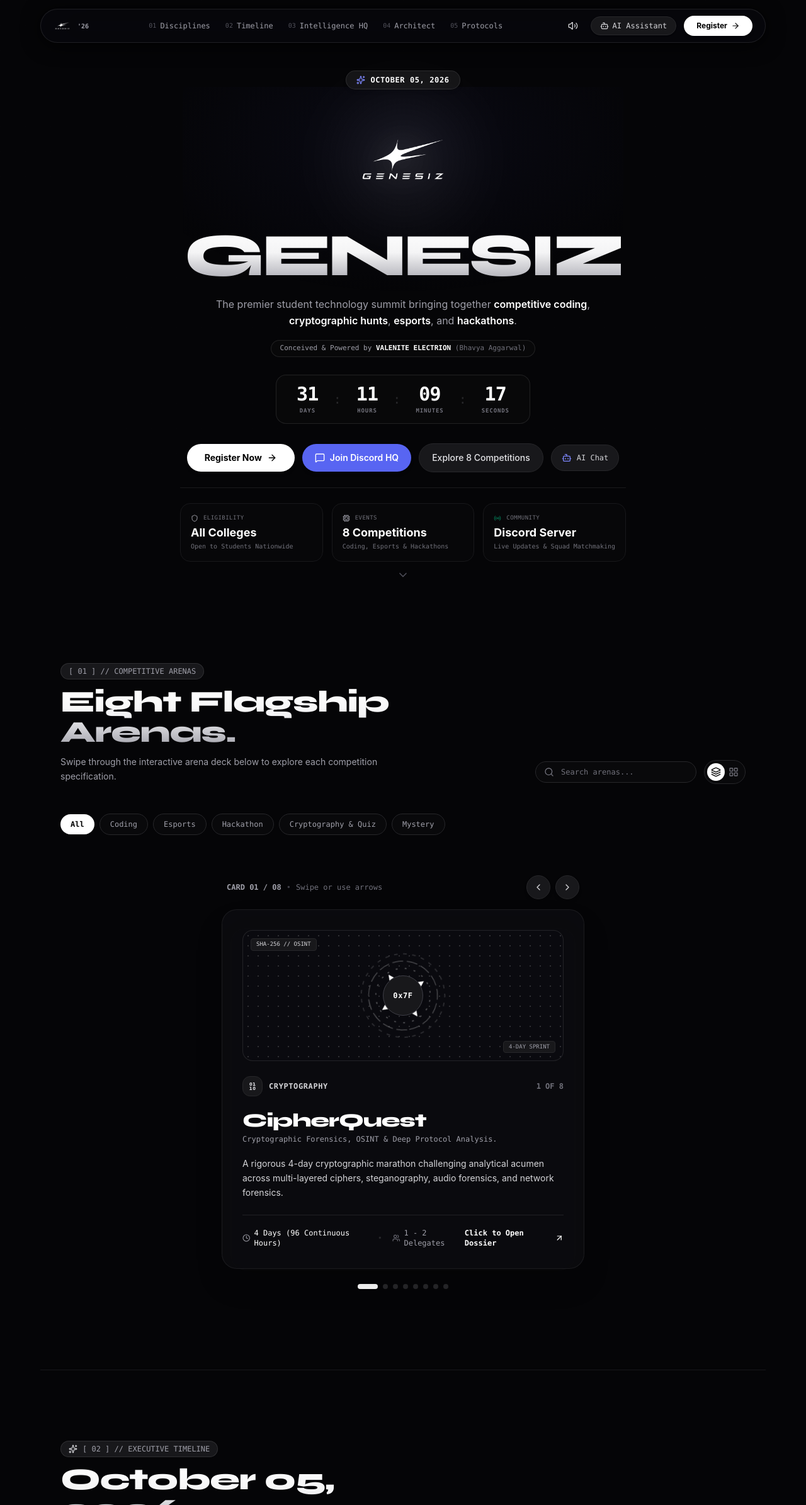
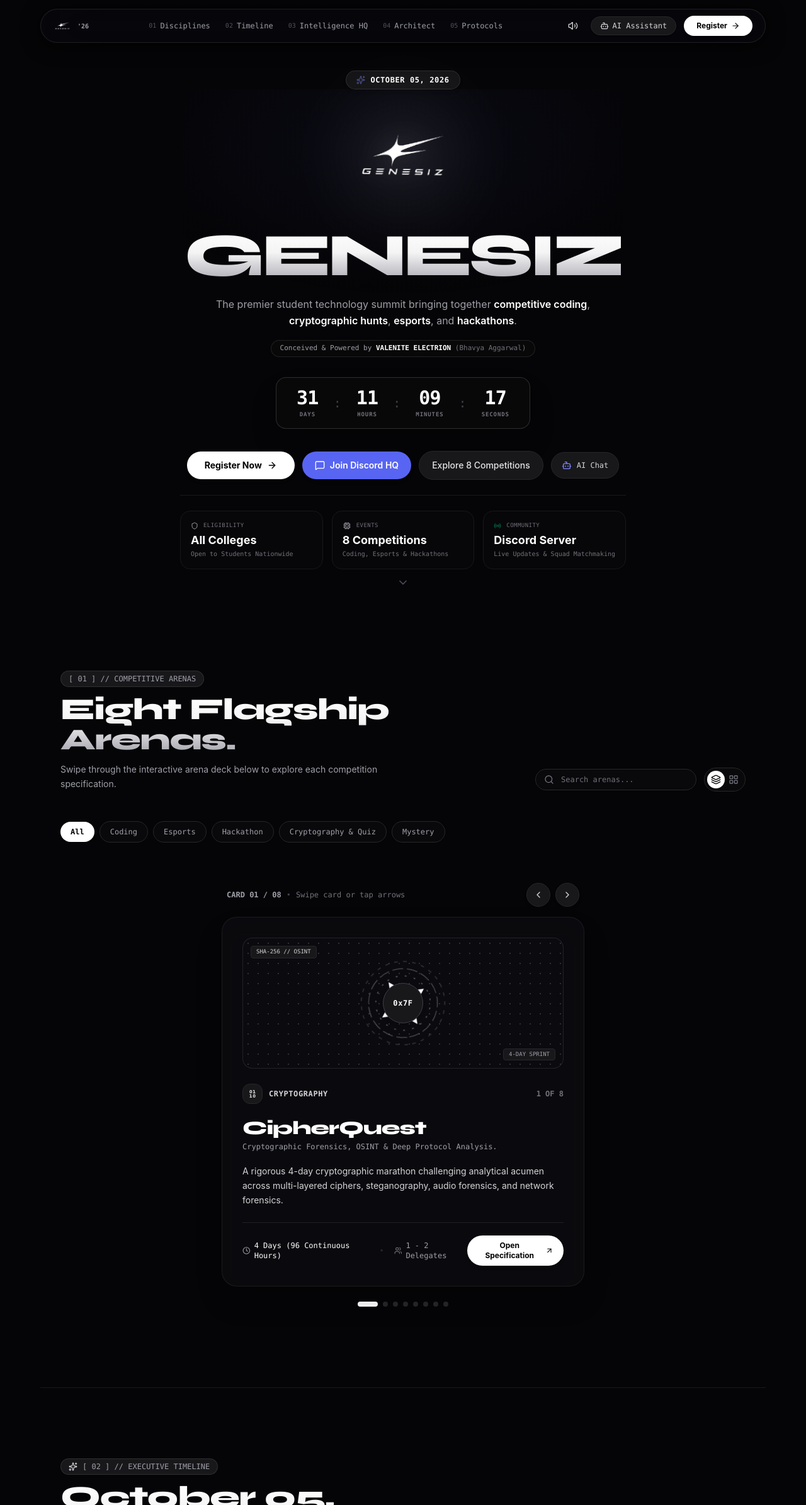
Before and after one commit to Valenite/genesiz-web, a React (Vite) app: page / in a window 1280 px wide. Shown: the top 2390 px of the page at 63% size. Built offline with nearby package versions, Linux system fonts and the light colour scheme.

Commit message:
Fix card swiping modal trigger, add float levitation for emblem, and emerging portal timer animation

```diff
--- a/src/components/EventGrid.tsx
+++ b/src/components/EventGrid.tsx
@@ -49,6 +49,7 @@ export const EventGrid: React.FC<EventGridProps> = ({ onSelectEvent }) => {
   const [touchStartX, setTouchStartX] = useState<number | null>(null);
   const [swipeOffset, setSwipeOffset] = useState<number>(0);
   const [isSwiping, setIsSwiping] = useState<boolean>(false);
+  const [dragMoved, setDragMoved] = useState<boolean>(false);
 
   const categories = [
     'All',
@@ -85,6 +86,7 @@ export const EventGrid: React.FC<EventGridProps> = ({ onSelectEvent }) => {
     soundFX.playWarp();
     setCurrentIndex((prev) => (prev + 1) % totalFiltered);
     setSwipeOffset(0);
+    setDragMoved(false);
   };
 
   const handlePrev = () => {
@@ -92,6 +94,7 @@ export const EventGrid: React.FC<EventGridProps> = ({ onSelectEvent }) => {
     soundFX.playWarp();
     setCurrentIndex((prev) => (prev - 1 + totalFiltered) % totalFiltered);
     setSwipeOffset(0);
+    setDragMoved(false);
   };
 
   // Touch Swipe Handlers
@@ -99,21 +102,25 @@ export const EventGrid: React.FC<EventGridProps> = ({ onSelectEvent }) => {
     const clientX = 'touches' in e ? e.touches[0].clientX : e.clientX;
     setTouchStartX(clientX);
     setIsSwiping(true);
+    setDragMoved(false);
   };
 
   const handleTouchMove = (e: React.TouchEvent | React.MouseEvent) => {
     if (touchStartX === null || !isSwiping) return;
     const clientX = 'touches' in e ? e.touches[0].clientX : e.clientX;
     const diff = clientX - touchStartX;
+    if (Math.abs(diff) > 5) {
+      setDragMoved(true);
+    }
     setSwipeOffset(diff);
   };
 
   const handleTouchEnd = () => {
     if (!isSwiping) return;
     setIsSwiping(false);
-    if (swipeOffset < -60) {
+    if (swipeOffset < -50) {
       handleNext();
-    } else if (swipeOffset > 60) {
+    } else if (swipeOffset > 50) {
       handlePrev();
     } else {
       setSwipeOffset(0);
@@ -220,7 +227,7 @@ export const EventGrid: React.FC<EventGridProps> = ({ onSelectEvent }) => {
                   CARD {String(safeIndex + 1).padStart(2, '0')} / {String(totalFiltered).padStart(2, '0')}
                 </span>
                 <span className="text-zinc-700 text-xs font-mono">•</span>
-                <span className="text-xs font-mono text-zinc-500">Swipe or use arrows</span>
+                <span className="text-xs font-mono text-zinc-500">Swipe card or tap arrows</span>
               </div>
 
               <div className="flex items-center gap-2">
@@ -257,7 +264,7 @@ export const EventGrid: React.FC<EventGridProps> = ({ onSelectEvent }) => {
               {/* Stacked Preview Card Behind */}
               {totalFiltered > 1 && (
                 <div
-                  className="absolute inset-0 rounded-3xl bg-[#08080c] border border-zinc-800/60 pointer-events-none transition-all duration-300 transform translate-y-4 scale-95 opacity-50 z-0"
+                  className="absolute inset-0 rounded-3xl bg-[#08080c] border border-zinc-800/60 pointer-events-none transition-all duration-300 transform translate-y-3 scale-95 opacity-50 z-0"
                 />
               )}
 
@@ -269,16 +276,10 @@ export const EventGrid: React.FC<EventGridProps> = ({ onSelectEvent }) => {
                 return (
                   <div
                     style={{
-                      transform: `translateX(${swipeOffset}px) rotate(${swipeOffset * 0.05}deg)`,
-                      transition: isSwiping ? 'none' : 'transform 0.35s cubic-bezier(0.16, 1, 0.3, 1)',
+                      transform: `translateX(${swipeOffset}px) rotate(${swipeOffset * 0.04}deg)`,
+                      transition: isSwiping ? 'none' : 'transform 0.3s cubic-bezier(0.16, 1, 0.3, 1)',
                     }}
-                    onClick={() => {
-                      if (Math.abs(swipeOffset) < 10) {
-                        soundFX.playWarp();
-                        onSelectEvent(event);
-                      }
-                    }}
-                    className="relative z-10 spotlight-card p-6 sm:p-8 rounded-3xl cursor-pointer flex flex-col justify-between min-h-[460px] sm:min-h-[480px] shadow-2xl border border-white/15 bg-[#0a0a0f] hover:border-white/30 transition-colors"
+                    className="relative z-10 spotlight-card p-6 sm:p-8 rounded-3xl flex flex-col justify-between min-h-[460px] sm:min-h-[480px] shadow-2xl border border-white/15 bg-[#0a0a0f] transition-colors"
                   >
                     <div className="space-y-5">
                       {/* Visual Banner Artwork */}
@@ -330,10 +331,21 @@ export const EventGrid: React.FC<EventGridProps> = ({ onSelectEvent }) => {
                         </span>
                       </div>
 
-                      <div className="flex items-center gap-1.5 text-xs font-mono text-white font-semibold">
-                        <span>Click to Open Dossier</span>
-                        <ArrowUpRight className="w-4 h-4" />
-                      </div>
+                      {/* Explicit Open Modal Button */}
+                      <button
+                        onClick={(e) => {
+                          e.stopPropagation();
+                          if (!dragMoved) {
+                            soundFX.playWarp();
+                            onSelectEvent(event);
+                          }
+                        }}
+                        onMouseEnter={() => soundFX.playHover()}
+                        className="px-4 py-2 rounded-full bg-white hover:bg-zinc-200 text-black font-bold text-xs flex items-center gap-1.5 transition-all cursor-pointer shadow-md"
+                      >
+                        <span>Open Specification</span>
+                        <ArrowUpRight className="w-3.5 h-3.5" />
+                      </button>
                     </div>
                   </div>
                 );
@@ -361,7 +373,7 @@ export const EventGrid: React.FC<EventGridProps> = ({ onSelectEvent }) => {
         </RevealOnScroll>
       )}
 
-      {/* GRID VIEW MODE (Optional toggle) */}
+      {/* GRID VIEW MODE */}
       {viewMode === 'grid' && (
         <div className="grid grid-cols-1 md:grid-cols-2 gap-6">
           {filteredEvents.map((event, idx) => {
--- a/src/components/HeroSection.tsx
+++ b/src/components/HeroSection.tsx
@@ -41,18 +41,18 @@ export const HeroSection: React.FC<HeroSectionProps> = ({ onOpenRegister, onOpen
 
       <div className="max-w-5xl mx-auto text-center relative z-10 space-y-6">
 
-        {/* Top Tagline Badge - Inter-institutional text removed per request */}
+        {/* Top Tagline Badge */}
         <RevealOnScroll delayMs={100}>
-          <div className="inline-flex items-center gap-2 px-4 py-1.5 rounded-full bg-zinc-900/80 border border-white/10 text-zinc-300 font-mono text-xs shadow-md backdrop-blur-xl">
-            <Sparkles className="w-3.5 h-3.5 text-indigo-400" />
+          <div className="inline-flex items-center gap-2 px-4 py-1.5 rounded-full bg-zinc-900/80 border border-white/10 text-zinc-300 font-mono text-xs shadow-md backdrop-blur-xl hover:border-white/20 transition-all">
+            <Sparkles className="w-3.5 h-3.5 text-indigo-400 animate-pulse" />
             <span className="font-semibold text-white tracking-wider">OCTOBER 05, 2026</span>
           </div>
         </RevealOnScroll>
 
-        {/* Pure Transparent Official Logo Emblem */}
+        {/* Pure Transparent Official Logo Emblem with Floating Animation */}
         <RevealOnScroll delayMs={200}>
           <div className="py-2 flex justify-center">
-            <div className="relative">
+            <div className="relative animate-float">
               <div className="absolute inset-0 bg-white/10 blur-3xl rounded-full pointer-events-none"></div>
 
               <img
@@ -83,10 +83,10 @@ export const HeroSection: React.FC<HeroSectionProps> = ({ onOpenRegister, onOpen
           </div>
         </RevealOnScroll>
 
-        {/* Minimalist Executive Countdown Timer */}
-        <RevealOnScroll delayMs={400}>
-          <div className="py-1">
-            <div className="inline-flex items-center gap-3 sm:gap-6 px-6 sm:px-8 py-3 rounded-2xl bg-zinc-950/90 border border-white/10 backdrop-blur-xl">
+        {/* Countdown Timer with Emerging Portal Animation */}
+        <RevealOnScroll variant="zoom-in" delayMs={400}>
+          <div className="py-2 flex justify-center">
+            <div className="inline-flex items-center gap-3 sm:gap-6 px-6 sm:px-8 py-3.5 rounded-2xl bg-zinc-950/90 border border-white/15 backdrop-blur-xl shadow-2xl animate-portal">
               {[
                 { label: 'DAYS', val: timeLeft.days },
                 { label: 'HOURS', val: timeLeft.hours },
@@ -102,7 +102,7 @@ export const HeroSection: React.FC<HeroSectionProps> = ({ onOpenRegister, onOpen
                       {item.label}
                     </div>
                   </div>
-                  {idx < 3 && <span className="text-zinc-800 text-xl font-mono hidden sm:inline">:</span>}
+                  {idx < 3 && <span className="text-zinc-700 text-xl font-mono hidden sm:inline">:</span>}
                 </div>
               ))}
             </div>
@@ -118,7 +118,7 @@ export const HeroSection: React.FC<HeroSectionProps> = ({ onOpenRegister, onOpen
                 onOpenRegister();
               }}
               onMouseEnter={() => soundFX.playHover()}
-              className="px-7 py-3 rounded-full bg-white hover:bg-zinc-200 text-black font-bold text-xs sm:text-sm transition-all flex items-center gap-2 group cursor-pointer shadow-md"
+              className="px-7 py-3 rounded-full bg-white hover:bg-zinc-200 text-black font-bold text-xs sm:text-sm transition-all flex items-center gap-2 group cursor-pointer shadow-md hover:scale-105"
             >
               <span>Register Now</span>
               <ArrowRight className="w-4 h-4 group-hover:translate-x-1 transition-transform" />
@@ -130,7 +130,7 @@ export const HeroSection: React.FC<HeroSectionProps> = ({ onOpenRegister, onOpen
               rel="noreferrer"
               onClick={() => soundFX.playClick()}
               onMouseEnter={() => soundFX.playHover()}
-              className="px-5 py-3 rounded-full bg-[#5865F2] hover:bg-[#4752C4] text-white text-xs sm:text-sm font-semibold transition-all flex items-center gap-2 cursor-pointer shadow-md"
+              className="px-5 py-3 rounded-full bg-[#5865F2] hover:bg-[#4752C4] text-white text-xs sm:text-sm font-semibold transition-all flex items-center gap-2 cursor-pointer shadow-md hover:scale-105"
             >
               <MessageSquare className="w-4 h-4" />
               <span>Join Discord HQ</span>
@@ -140,7 +140,7 @@ export const HeroSection: React.FC<HeroSectionProps> = ({ onOpenRegister, onOpen
               href="#events"
               onClick={() => soundFX.playClick()}
               onMouseEnter={() => soundFX.playHover()}
-              className="px-5 py-3 rounded-full bg-zinc-900 hover:bg-zinc-800 text-zinc-200 hover:text-white text-xs sm:text-sm font-medium border border-zinc-800 transition-all cursor-pointer"
+              className="px-5 py-3 rounded-full bg-zinc-900 hover:bg-zinc-800 text-zinc-200 hover:text-white text-xs sm:text-sm font-medium border border-zinc-800 transition-all cursor-pointer hover:border-zinc-600"
             >
               Explore 8 Competitions
             </a>
@@ -151,7 +151,7 @@ export const HeroSection: React.FC<HeroSectionProps> = ({ onOpenRegister, onOpen
                 onOpenChatbot();
               }}
               onMouseEnter={() => soundFX.playHover()}
-              className="px-4 py-3 rounded-full bg-zinc-900 hover:bg-zinc-800 text-zinc-300 hover:text-white border border-zinc-800 text-xs font-mono flex items-center gap-2 transition-all cursor-pointer"
+              className="px-4 py-3 rounded-full bg-zinc-900 hover:bg-zinc-800 text-zinc-300 hover:text-white border border-zinc-800 text-xs font-mono flex items-center gap-2 transition-all cursor-pointer hover:border-zinc-600"
               title="Ask GENESIZ AI Assistant"
             >
               <Bot className="w-4 h-4 text-indigo-400" />
@@ -174,7 +174,7 @@ export const HeroSection: React.FC<HeroSectionProps> = ({ onOpenRegister, onOpen
 
             <div className="p-4 rounded-2xl bg-zinc-950/70 border border-zinc-900 hover:border-zinc-700 transition-colors">
               <div className="flex items-center gap-2 text-[9px] font-mono text-zinc-500 uppercase tracking-wider mb-0.5">
-                <Cpu className="w-3 h-3 text-zinc-400" />
+                <Cpu className="w-3.5 h-3 text-zinc-400" />
                 <span>EVENTS</span>
               </div>
               <div className="text-base sm:text-lg font-bold text-white">8 Competitions</div>
--- a/src/index.css
+++ b/src/index.css
@@ -74,6 +74,42 @@
   );
 }
 
+/* Levitating Float Animation */
+@keyframes float {
+  0%, 100% {
+    transform: translateY(0px) rotate(0deg);
+  }
+  50% {
+    transform: translateY(-8px) rotate(1deg);
+  }
+}
+
+.animate-float {
+  animation: float 5s ease-in-out infinite;
+}
+
+/* Pulse Portal Emerging Animation */
+@keyframes portalEmergence {
+  0% {
+    opacity: 0;
+    transform: scale(0.7) translateY(20px);
+    filter: blur(8px);
+  }
+  60% {
+    transform: scale(1.03) translateY(-2px);
+    filter: blur(0px);
+  }
+  100% {
+    opacity: 1;
+    transform: scale(1) translateY(0);
+    filter: blur(0px);
+  }
+}
+
+.animate-portal {
+  animation: portalEmergence 0.8s cubic-bezier(0.16, 1, 0.3, 1) forwards;
+}
+
 /* Fade-in animation */
 @keyframes fadeIn {
   from { opacity: 0; transform: translateY(8px); }
```
